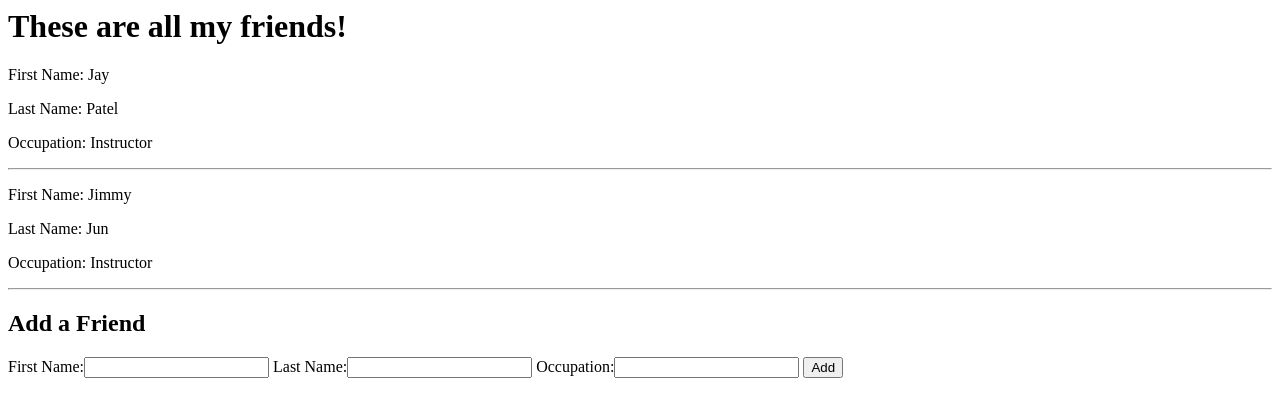
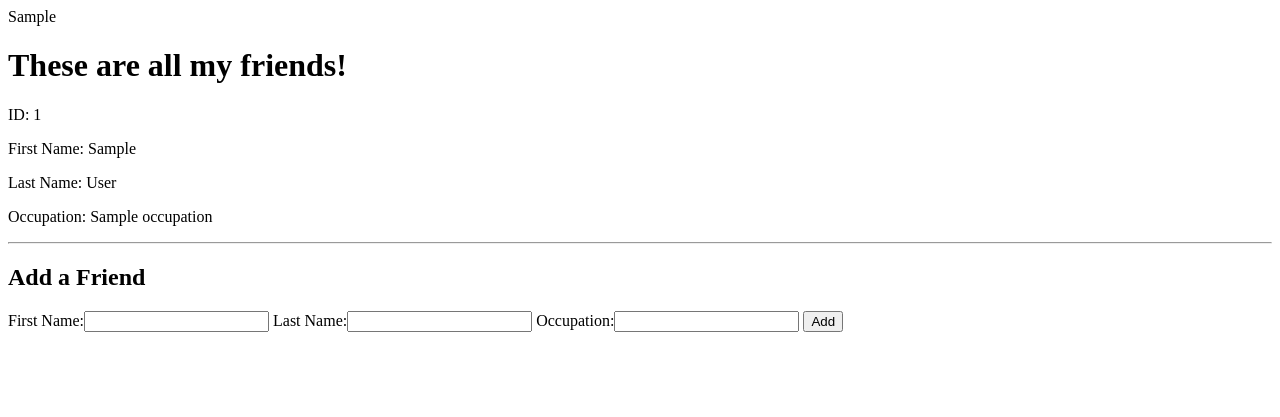
Before and after one commit to ZVR999/friends, a Flask app: template templates/index.html in a window 1280 px wide. Shown: the top 417 px of the page. Run offline with Flask 2, Linux system fonts and the light colour scheme; the template is opened without the code that fills it: most values are stand-ins (such as "Sample title", 1, 10 or a date in 2020).

Commit message:
Displaying query data
server.py: adjusted route /  to call a query, store it in a variable called 'friends', and created another variable that will be rendered with index.html called 'all_friends' that will hold the results of the query.
index.html:  Removed hard coded information and replaced with a for loop using jinja2 to loop through the array of dictionaries given from the all_friends variable and display the information accordingly.

```diff
--- a/server.py
+++ b/server.py
@@ -4,9 +4,10 @@ app = Flask(__name__)
 mysql = MySQLConnector(app,'friendsdb')
 @app.route('/')
 def index():
-    friends = mysql.query_db("SELECT * FROM friends")
-    print friends
-    return render_template('index.html')
+    query = "SELECT * FROM friends"                           # define your query
+    friends = mysql.query_db(query)                           # run query with query_db()
+    return render_template('index.html', all_friends=friends) # pass data to our template
+
 
 @app.route('/friends', methods=['POST'])
 def create():
--- a/templates/index.html
+++ b/templates/index.html
@@ -3,15 +3,18 @@
   <title>Friends</title>
 </head>
 <body>
-  <h1>These are all my friends!</h1>
-  <p>First Name: Jay</p>
-  <p>Last Name: Patel</p>
-  <p>Occupation: Instructor</p>
-  <hr>
-  <p>First Name: Jimmy</p>
-  <p>Last Name: Jun</p>
-  <p>Occupation: Instructor</p>
-  <hr>
+  <!-- we can use the line below to see all of our data in our template -->
+{{ all_friends }}
+<h1>These are all my friends!</h1>
+<!-- with all the data we can then construct a more structured output -->
+{% for friend in all_friends: %}
+   <p>ID: {{ friend['id'] }}</p>
+   <p>First Name: {{ friend['first_name'] }}</p>
+   <p>Last Name: {{ friend['last_name'] }}</p>
+   <p>Occupation: {{ friend['occupation'] }}</p>
+   <hr>
+{% endfor %}
+
   <h2>Add a Friend</h2>
   <form action='/friends' method='POST'>
     <label for="first_name">First Name:<input type="text" name="first_name" id="first_name"></label>
```
